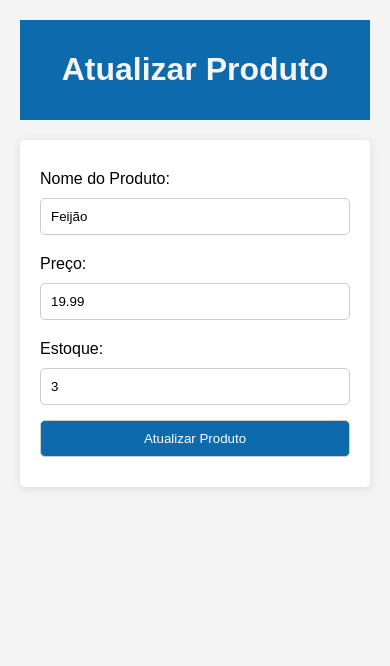
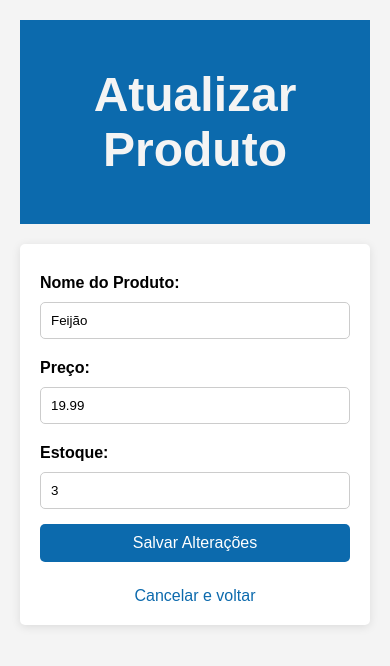
Before and after one commit to Alexgabriel2k02/APP-Mercado, a Flask app: template templates/produto_update.html in a window 390 px wide. Shown: the top 666 px of the page. Run offline with Flask 3, Linux system fonts and the light colour scheme; the template is opened without the code that fills it: values that come from a table or form of the project are taken from there, others are empty; data comes from the database, SQL or seed files in the repository.

```diff
--- a/templates/produto_update.html
+++ b/templates/produto_update.html
@@ -1,5 +1,6 @@
 <!DOCTYPE html>
 <html lang="pt-BR">
+
 <head>
     <meta charset="UTF-8">
     <meta name="viewport" content="width=device-width, initial-scale=1.0">
@@ -15,7 +16,8 @@
             background: rgb(12, 106, 173);
             color: #f4f4f4;
             text-align: center;
-            padding: 10px 0;
+            padding: 15px;
+            font-size: 1.5rem;
         }
         main {
             background: #fff;
@@ -28,6 +30,7 @@
         label {
             display: block;
             margin: 10px 0 5px;
+            font-weight: bold;
         }
         input, button {
             width: 100%;
@@ -41,18 +44,35 @@
             background-color: rgb(12, 106, 173);
             color: white;
             cursor: pointer;
+            font-size: 1rem;
+            border: none;
         }
         button:hover {
             background-color: rgb(10, 90, 150);
         }
+        .cancel-link {
+            display: block;
+            text-align: center;
+            margin-top: 15px;
+            color: rgb(12, 106, 173);
+            text-decoration: none;
+            font-size: 1rem;
+        }
+        .cancel-link:hover {
+            text-decoration: underline;
+        }
     </style>
 </head>
+
 <body>
     <header>
         <h1>Atualizar Produto</h1>
     </header>
+
     <main>
         <form action="{{ url_for('produtos.atualizar_produto_por_id', id_produto=produto.id) }}" method="POST">
+            <input type="hidden" name="_method" value="PUT">  <!-- Simula método PUT -->
+
             <label for="nome">Nome do Produto:</label>
             <input type="text" id="nome" name="nome" value="{{ produto.nome }}" required>
 
@@ -62,8 +82,11 @@
             <label for="estoque">Estoque:</label>
             <input type="number" id="estoque" name="estoque" value="{{ produto.estoque }}" required>
 
-            <button type="submit">Atualizar Produto</button>
+            <button type="submit">Salvar Alterações</button>
         </form>
+
+        <a href="{{ url_for('produtos.exibir_detalhes_produto', id_produto=produto.id) }}" class="cancel-link">Cancelar e voltar</a>
     </main>
 </body>
+
 </html>
```
